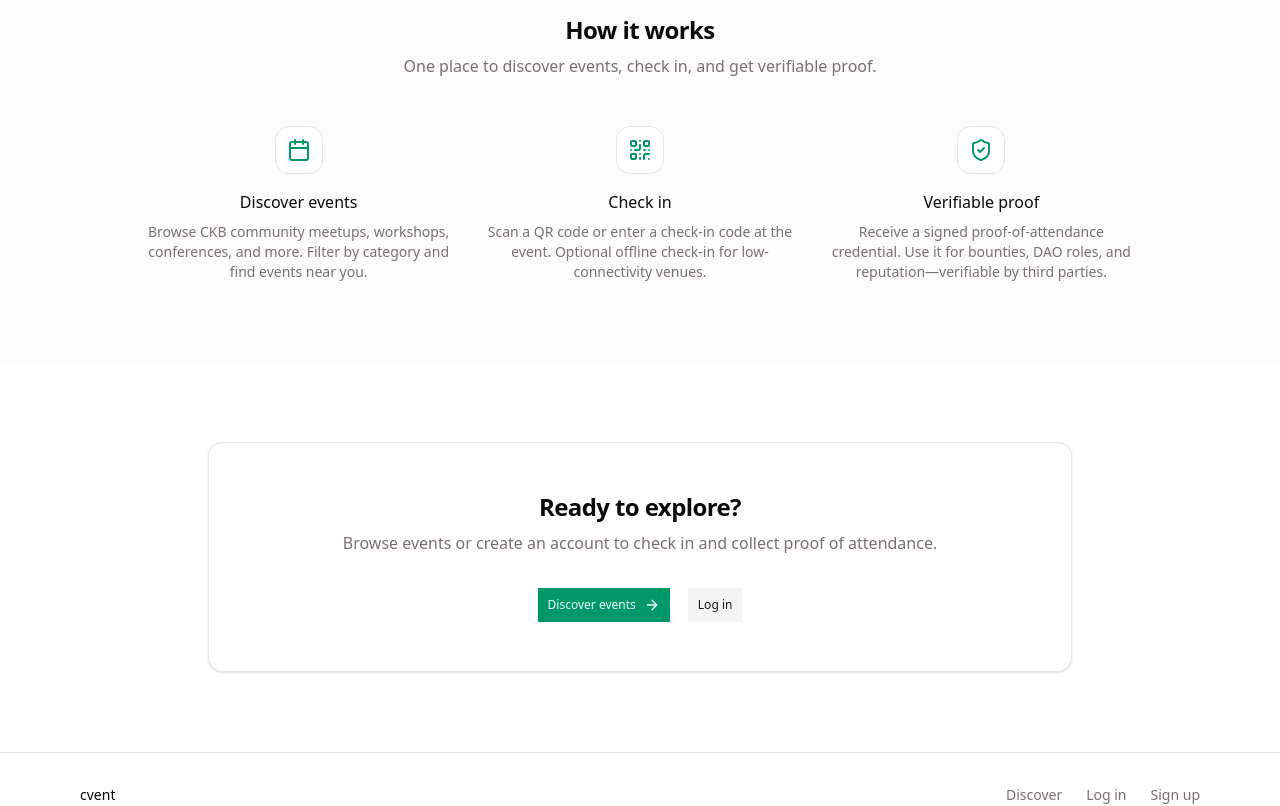
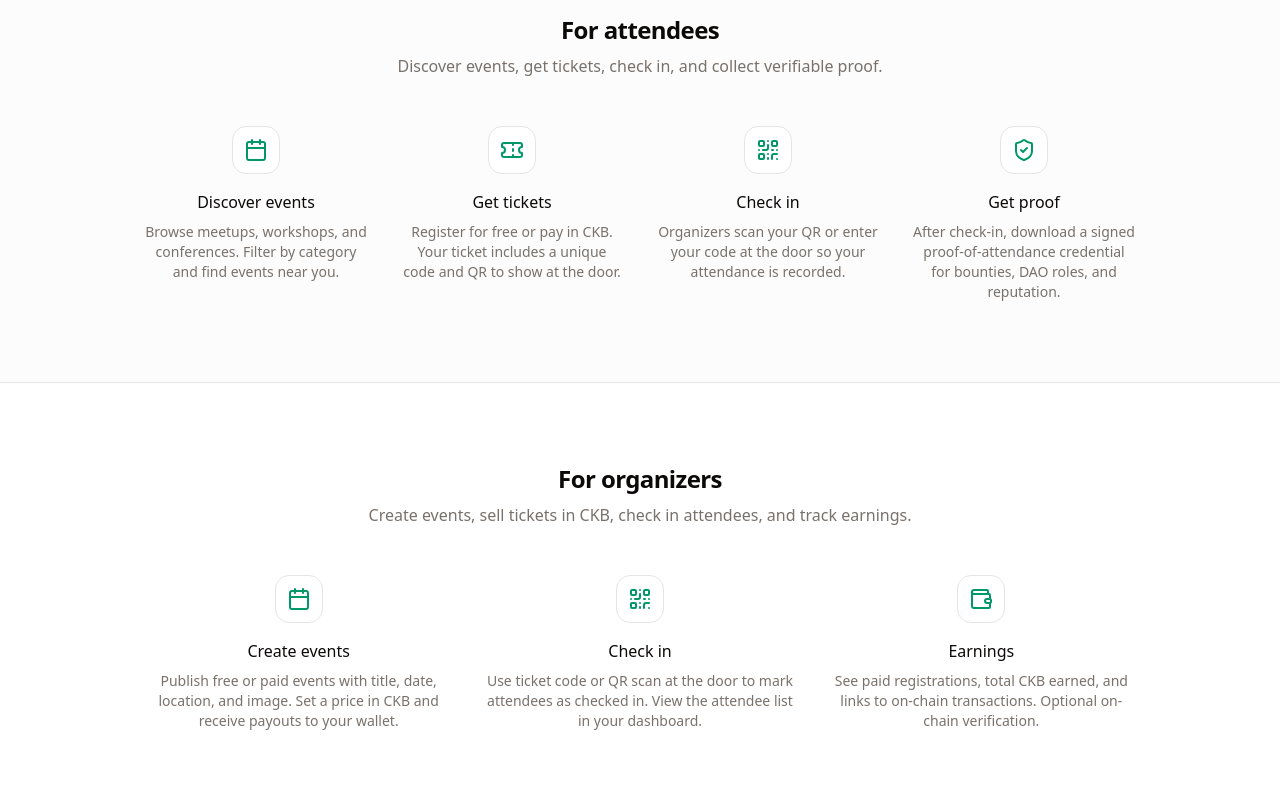
Before and after one commit to chukwuma619/cvent, a Next.js app: page / in a window 1280 px wide. Shown: the part 600-1406 px from the top of the page. Built offline with nearby package versions, Linux system fonts and the light colour scheme; what @ckb-ccc/connector-react would draw is missing.

Commit message:
Update homepage content and structure: enhance event ticketing information, add new features for attendees and organizers, and improve layout with additional icons and descriptions for better user engagement.

```diff
--- a/app/page.tsx
+++ b/app/page.tsx
@@ -1,5 +1,12 @@
 import Link from "next/link";
-import { Calendar, QrCode, ShieldCheck, ArrowRight } from "lucide-react";
+import {
+  Calendar,
+  QrCode,
+  ShieldCheck,
+  ArrowRight,
+  Wallet,
+  Ticket,
+} from "lucide-react";
 import { Button } from "@/components/ui/button";
 
 export default function Home() {
@@ -34,11 +41,11 @@ export default function Home() {
         {/* Hero */}
         <section className="container mx-auto max-w-4xl px-4 py-20 text-center sm:py-28">
           <h1 className="text-4xl font-semibold tracking-tight text-foreground sm:text-5xl">
-            Events with proof of attendance on CKB
+            Event ticketing and proof of attendance on CKB
           </h1>
           <p className="mx-auto mt-6 max-w-2xl text-lg text-muted-foreground">
-            Discover CKB community events, check in at the door or online, and
-            receive verifiable proof-of-attendance credentials for bounties,
+            Discover events, register free or pay in CKB, check in at the door
+            with a ticket or QR code, and get a signed credential for bounties,
             DAOs, and reputation.
           </p>
           <div className="mt-10 flex flex-col items-center justify-center gap-4 sm:flex-row">
@@ -54,16 +61,17 @@ export default function Home() {
           </div>
         </section>
 
-        {/* Features */}
+        {/* Attendees */}
         <section className="border-t border-border bg-muted/30">
           <div className="container mx-auto max-w-5xl px-4 py-16 sm:py-20">
             <h2 className="text-center text-2xl font-semibold tracking-tight text-foreground">
-              How it works
+              For attendees
             </h2>
             <p className="mx-auto mt-2 max-w-xl text-center text-muted-foreground">
-              One place to discover events, check in, and get verifiable proof.
+              Discover events, get tickets, check in, and collect verifiable
+              proof.
             </p>
-            <div className="mt-12 grid gap-8 sm:grid-cols-3">
+            <div className="mt-12 grid gap-8 sm:grid-cols-4">
               <div className="flex flex-col items-center text-center">
                 <div className="flex size-12 items-center justify-center rounded-lg border border-border bg-background">
                   <Calendar className="size-6 text-primary" />
@@ -72,8 +80,20 @@ export default function Home() {
                   Discover events
                 </h3>
                 <p className="mt-2 text-sm text-muted-foreground">
-                  Browse CKB community meetups, workshops, conferences, and
-                  more. Filter by category and find events near you.
+                  Browse meetups, workshops, and conferences. Filter by category
+                  and find events near you.
+                </p>
+              </div>
+              <div className="flex flex-col items-center text-center">
+                <div className="flex size-12 items-center justify-center rounded-lg border border-border bg-background">
+                  <Ticket className="size-6 text-primary" />
+                </div>
+                <h3 className="mt-4 font-medium text-foreground">
+                  Get tickets
+                </h3>
+                <p className="mt-2 text-sm text-muted-foreground">
+                  Register for free or pay in CKB. Your ticket includes a unique
+                  code and QR to show at the door.
                 </p>
               </div>
               <div className="flex flex-col items-center text-center">
@@ -84,8 +104,8 @@ export default function Home() {
                   Check in
                 </h3>
                 <p className="mt-2 text-sm text-muted-foreground">
-                  Scan a QR code or enter a check-in code at the event. Optional
-                  offline check-in for low-connectivity venues.
+                  Organizers scan your QR or enter your code at the door so your
+                  attendance is recorded.
                 </p>
               </div>
               <div className="flex flex-col items-center text-center">
@@ -93,12 +113,62 @@ export default function Home() {
                   <ShieldCheck className="size-6 text-primary" />
                 </div>
                 <h3 className="mt-4 font-medium text-foreground">
-                  Verifiable proof
+                  Get proof
                 </h3>
                 <p className="mt-2 text-sm text-muted-foreground">
-                  Receive a signed proof-of-attendance credential. Use it for
-                  bounties, DAO roles, and reputation—verifiable by third
-                  parties.
+                  After check-in, download a signed proof-of-attendance
+                  credential for bounties, DAO roles, and reputation.
+                </p>
+              </div>
+            </div>
+          </div>
+        </section>
+
+        {/* Organizers */}
+        <section className="border-t border-border">
+          <div className="container mx-auto max-w-5xl px-4 py-16 sm:py-20">
+            <h2 className="text-center text-2xl font-semibold tracking-tight text-foreground">
+              For organizers
+            </h2>
+            <p className="mx-auto mt-2 max-w-xl text-center text-muted-foreground">
+              Create events, sell tickets in CKB, check in attendees, and track
+              earnings.
+            </p>
+            <div className="mt-12 grid gap-8 sm:grid-cols-3">
+              <div className="flex flex-col items-center text-center">
+                <div className="flex size-12 items-center justify-center rounded-lg border border-border bg-background">
+                  <Calendar className="size-6 text-primary" />
+                </div>
+                <h3 className="mt-4 font-medium text-foreground">
+                  Create events
+                </h3>
+                <p className="mt-2 text-sm text-muted-foreground">
+                  Publish free or paid events with title, date, location, and
+                  image. Set a price in CKB and receive payouts to your wallet.
+                </p>
+              </div>
+              <div className="flex flex-col items-center text-center">
+                <div className="flex size-12 items-center justify-center rounded-lg border border-border bg-background">
+                  <QrCode className="size-6 text-primary" />
+                </div>
+                <h3 className="mt-4 font-medium text-foreground">
+                  Check in
+                </h3>
+                <p className="mt-2 text-sm text-muted-foreground">
+                  Use ticket code or QR scan at the door to mark attendees as
+                  checked in. View the attendee list in your dashboard.
+                </p>
+              </div>
+              <div className="flex flex-col items-center text-center">
+                <div className="flex size-12 items-center justify-center rounded-lg border border-border bg-background">
+                  <Wallet className="size-6 text-primary" />
+                </div>
+                <h3 className="mt-4 font-medium text-foreground">
+                  Earnings
+                </h3>
+                <p className="mt-2 text-sm text-muted-foreground">
+                  See paid registrations, total CKB earned, and links to
+                  on-chain transactions. Optional on-chain verification.
                 </p>
               </div>
             </div>
@@ -109,11 +179,11 @@ export default function Home() {
         <section className="container mx-auto max-w-4xl px-4 py-16 sm:py-20">
           <div className="rounded-lg border border-border bg-card px-6 py-12 text-center shadow-sm sm:px-12">
             <h2 className="text-2xl font-semibold tracking-tight text-foreground">
-              Ready to explore?
+              Get started
             </h2>
             <p className="mt-2 text-muted-foreground">
-              Browse events or create an account to check in and collect proof
-              of attendance.
+              Discover events or create an account to host events, get tickets,
+              and collect proof of attendance.
             </p>
             <div className="mt-8 flex flex-col items-center justify-center gap-4 sm:flex-row">
               <Button asChild size="lg" className="gap-2">
```
